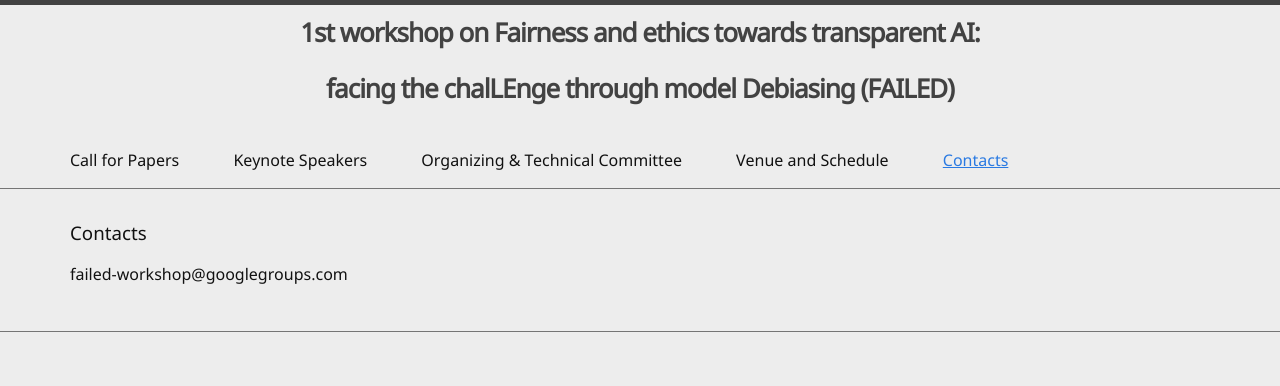
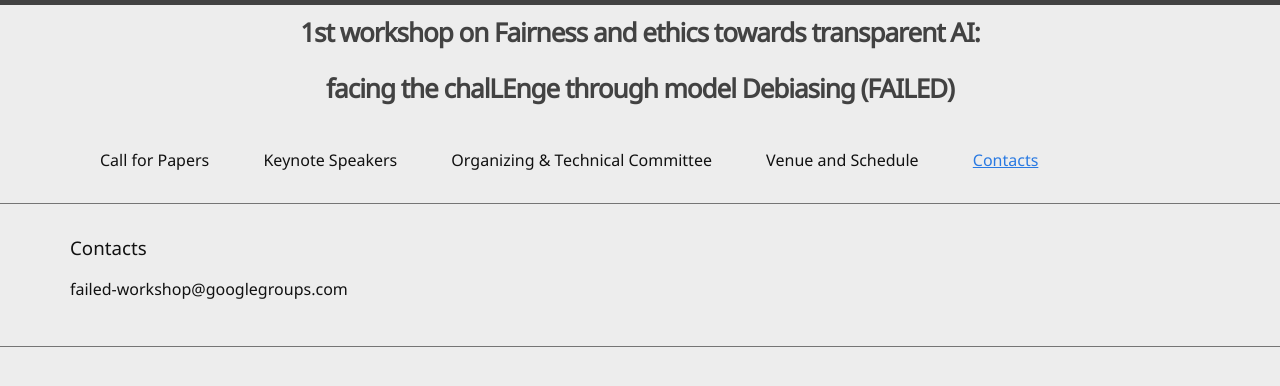
Before and after one commit to VitoPaoloPastore/2nd-FAILED-Workshop-ICCV-2025.github.io, a Jekyll site: the page built from 4-contacts.md, in a window 1280 px wide. Shown: the top 386 px of the page. Built offline with Jekyll 4.4.1, drawn with Linux system fonts in a browser that asks for light colours.

Commit message:
Update header.html

```diff
--- a/_includes/header.html
+++ b/_includes/header.html
@@ -4,6 +4,7 @@
   <p style="text-align:center;">
   <a class="site-title" href="{{ '/' | relative_url }}"><strong>1st workshop on Fairness and ethics towards transparent AI:<br>facing the chalLEnge through model Debiasing (FAILED)</strong></a>
   </p>
+    <div class="wrapper">
     <nav class="site-nav">
       <span class="menu-icon">
         <svg viewBox="0 0 18 15" width="18px" height="15px">
@@ -21,7 +22,7 @@
         {% endfor %}
       </div>
     </nav>
-
+</p>
   </div>
 
 </header>
```
